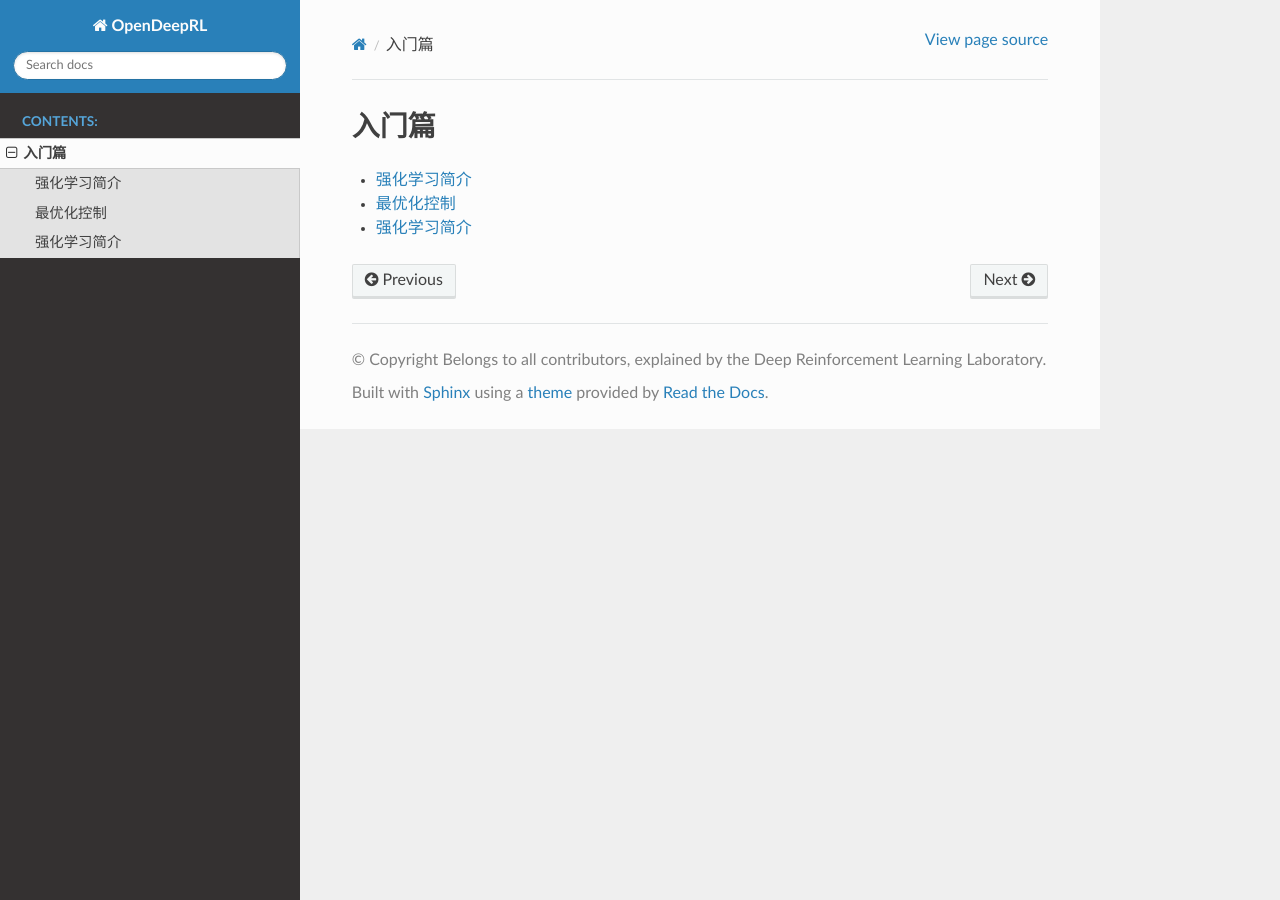
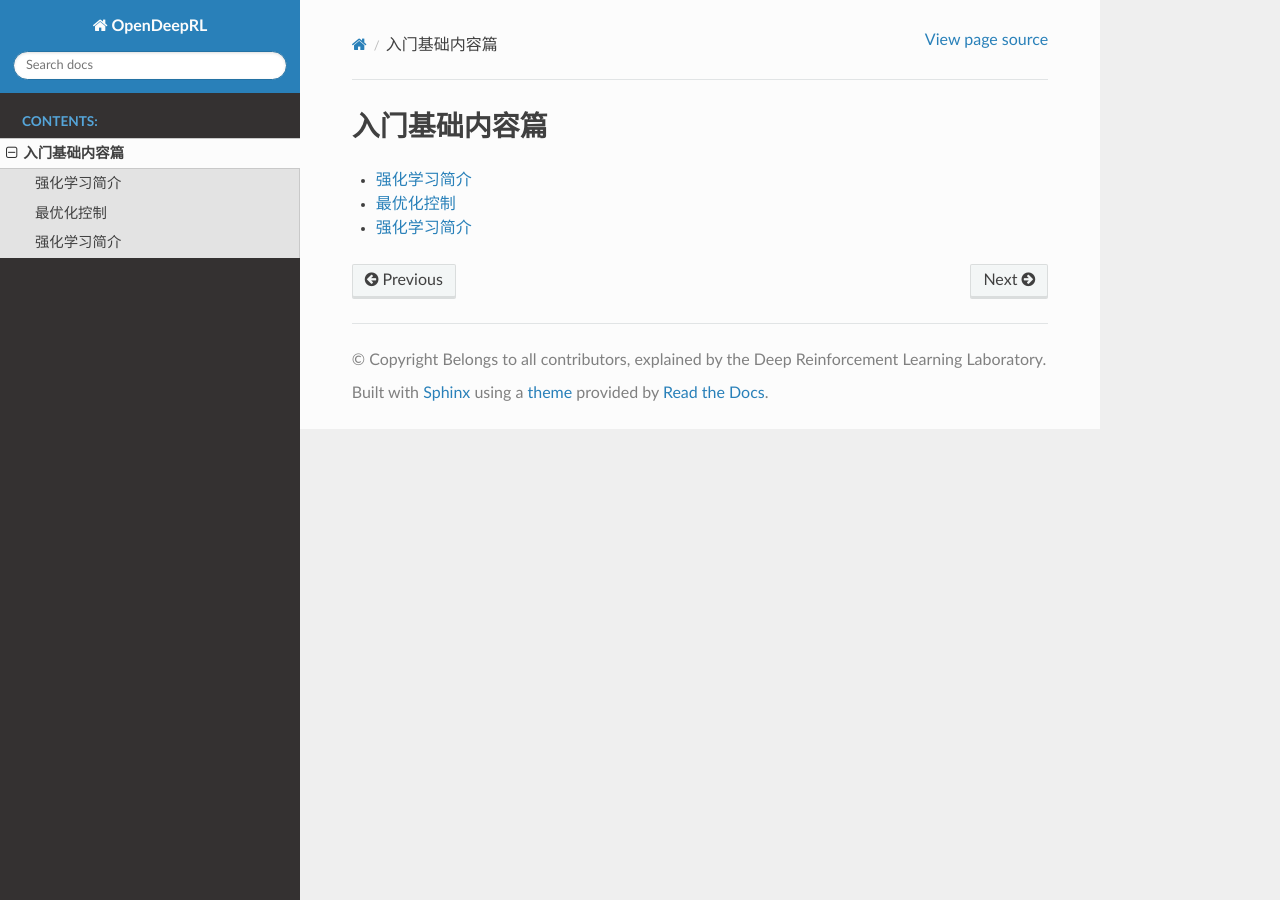
Before and after one commit to NeuronDance/OpenDeepRL, a Sphinx documentation site: the page built from source/beginning/index.rst, in a window 1280 px wide. Built offline with Sphinx 7.4.7 and the Read the Docs theme 2.0.0, drawn with Linux system fonts in a browser that asks for light colours.

```diff
--- a/source/beginning/index.rst
+++ b/source/beginning/index.rst
@@ -1,9 +1,10 @@
-入门篇
+入门基础内容篇
 ==========
 
 .. toctree::
     :maxdepth: 2
 
+    Introduction/content
     Introduction/ReinforcementLearning
     Introduction/OptimizeControl
     Environment/Gym
```
Also changed, not shown: source/beginning/Introduction/content.rst (added, +4 -0 lines).
